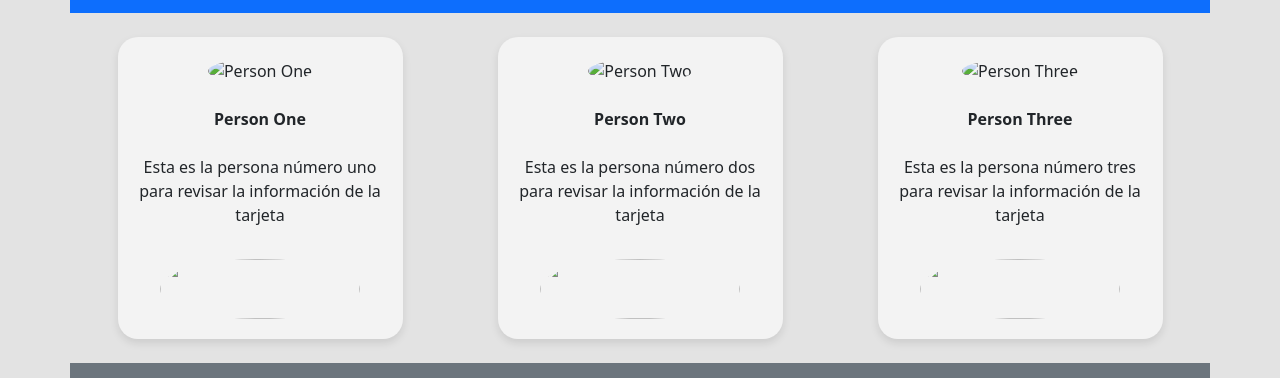
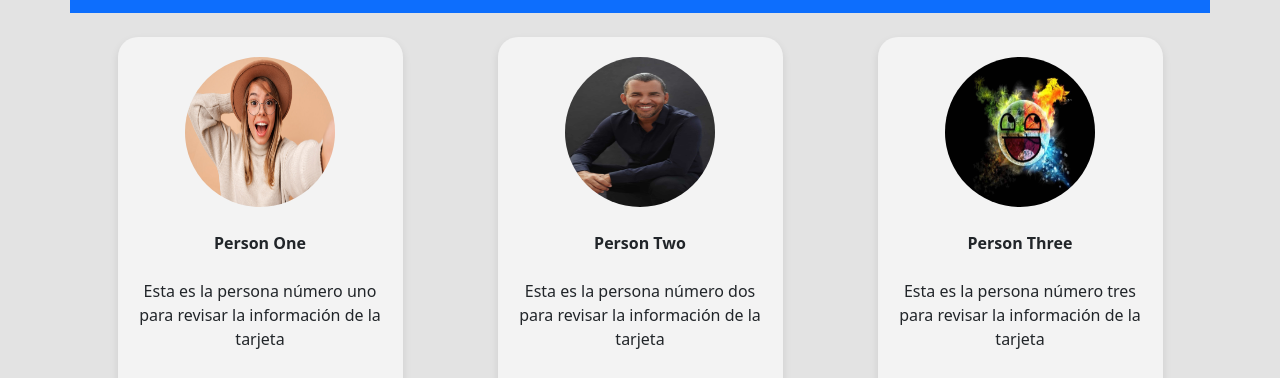
Before and after one commit to JuanPabloMontufarRuiz/intro-bootstrap, a plain HTML site: page index.html in a window 1280 px wide. Shown: the part 115-493 px from the top of the page. Drawn offline with nearby package versions, Linux system fonts and the light colour scheme; the site is published under a folder, as on GitHub Pages, so addresses that start at the root find nothing.

Commit message:
Imagenes

```diff
--- a/index.html
+++ b/index.html
@@ -52,7 +52,7 @@
         <div class="row justify-content-around" style="background-color: #e3e3e3;">
 
             <div class="col-md-3 profile-card text-center">
-                <img src="/assets/img/usuario1.jpg" alt="Person One">
+                <img src="assets/img/usuario1.jpg" alt="Person One">
                 <br><br>
                 <label class="form-label">
                     <b>Person One</b>
@@ -62,12 +62,12 @@
                 <br><br>
                 <!-- Imágenes de redes sociales -->
                 <div class="social-images">
-                    <img src="/assets/img/redes.jpg">
+                    <img src="assets/img/redes.jpg">
                 </div>
             </div>
 
             <div class="col-md-3 profile-card text-center">
-                <img src="/assets/img/usuario2.jpg" alt="Person Two">
+                <img src="assets/img/usuario2.jpg" alt="Person Two">
                 <br><br>
                 <label class="form-label">
                     <b>Person Two</b>
@@ -77,12 +77,12 @@
                 <br><br>
                 <!-- Imágenes de redes sociales -->
                 <div class="social-images">
-                    <img src="/assets/img/redes.jpg">
+                    <img src="assets/img/redes.jpg">
                 </div>
             </div>
 
             <div class="col-md-3 profile-card text-center">
-                <img src="/assets/img/usuario3.jpg" alt="Person Three">
+                <img src="assets/img/usuario3.jpg" alt="Person Three">
                 <br><br>
                 <label class="form-label">
                     <b>Person Three</b>
@@ -92,7 +92,7 @@
                 <br><br>
                 <!-- Imágenes de redes sociales -->
                 <div class="social-images">
-                    <img src="/assets/img/redes.jpg">
+                    <img src="assets/img/redes.jpg">
                 </div>
             </div>
 
```
